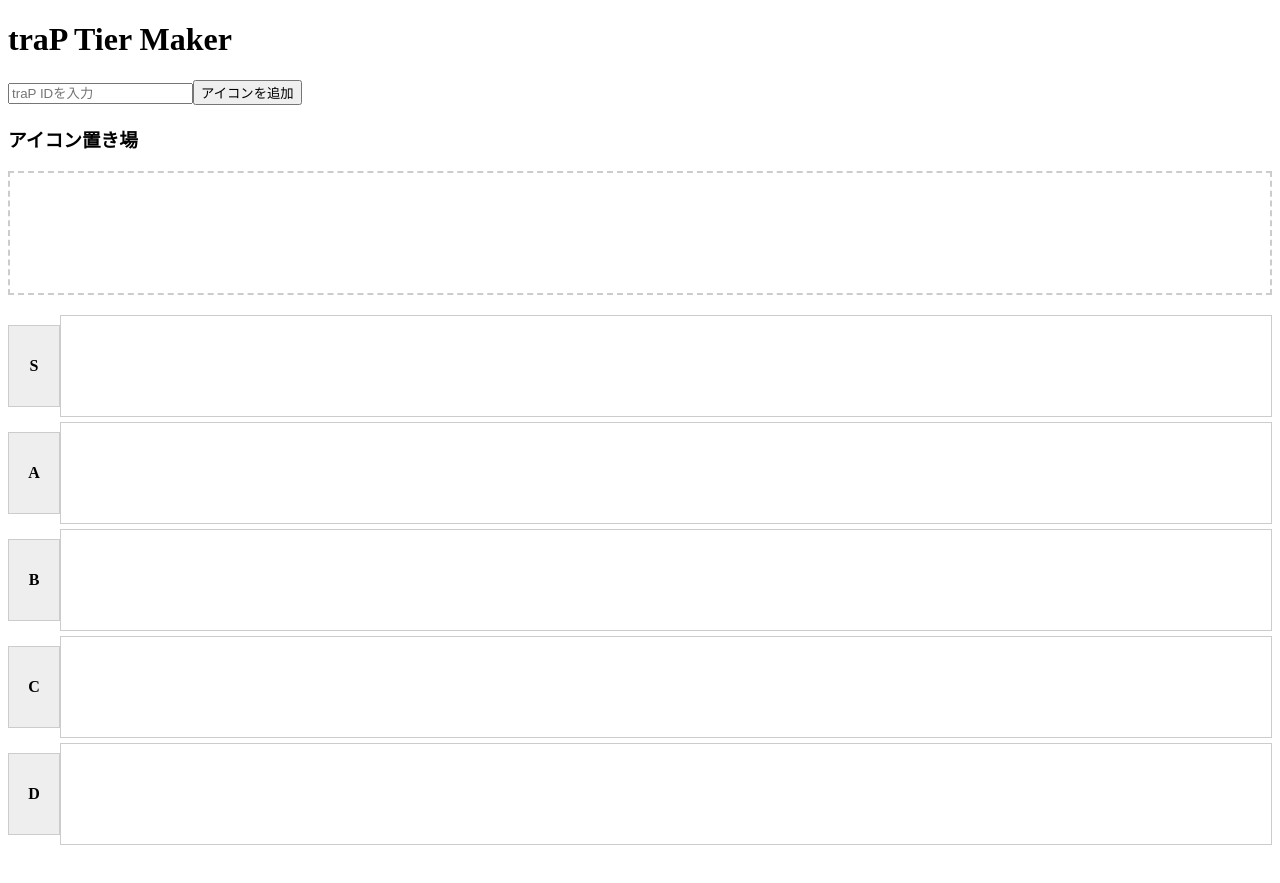
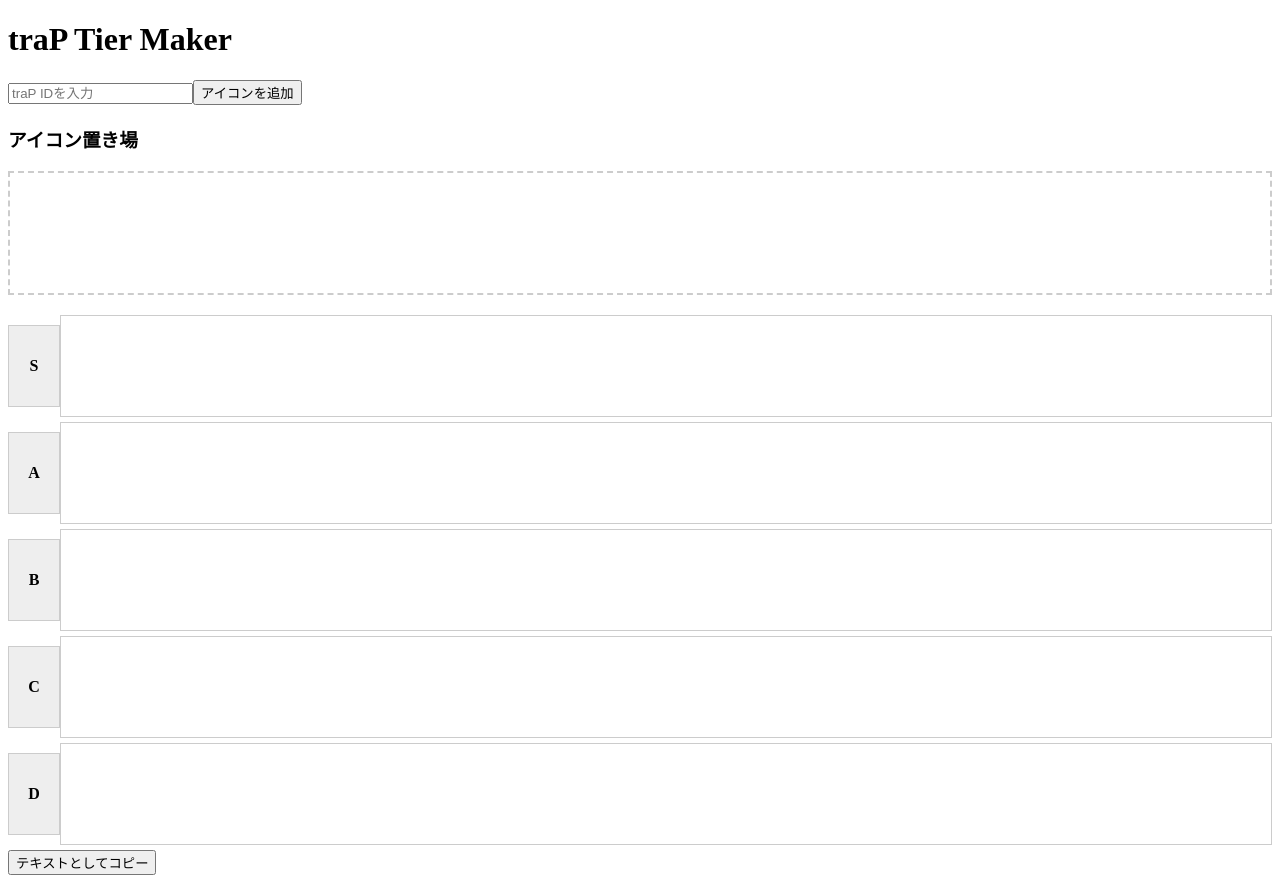
Before and after one commit to ACF37/traP-tier-maker, a Vue app: page / in a window 1280 px wide. Before the commit the page ends 853 px from the top, so only its background shows below. Built offline with nearby package versions, Linux system fonts and the light colour scheme.

Commit message:
feat(share): テキスト共有機能の実装 Fixes #7

```diff
--- a/src/App.vue
+++ b/src/App.vue
@@ -1,16 +1,18 @@
 <script setup lang="ts">
+import UserInputForm from './components/UserInputForm.vue'
 import IconBank from './components/IconBank.vue'
 import TierList from './components/TierList.vue'
-import UserInputForm from './components/UserInputForm.vue'
+import ShareButton from './components/ShareButton.vue';
 </script>
 
 <template>
+  <header>
+    <h1>traP Tier Maker</h1>
+  </header>
   <main>
-    <h1>traP Tier Maker</h1>
     <UserInputForm />
     <IconBank />
     <TierList />
+    <ShareButton />
   </main>
 </template>
-
-<style scoped></style>
--- /dev/null
+++ b/src/components/ShareButton.vue
@@ -0,0 +1,21 @@
+<script setup lang="ts">
+import { useIconStore } from '@/stores/iconStore'
+
+const store = useIconStore()
+
+async function copyTierAsText() {
+  try {
+    await navigator.clipboard.writeText(store.asMarkdown)
+    alert('クリップボードにコピーしました！')
+  } catch (error) {
+    console.error('コピーに失敗しました', error)
+    alert('コピーに失敗しました')
+  }
+}
+</script>
+
+<template>
+  <div class="share-button-container">
+    <button @click="copyTierAsText">テキストとしてコピー</button>
+  </div>
+</template>
--- a/src/stores/iconStore.ts
+++ b/src/stores/iconStore.ts
@@ -1,4 +1,4 @@
-import { ref } from 'vue'
+import { computed, ref } from 'vue'
 import { defineStore } from 'pinia'
 
 export const useIconStore = defineStore('icon', () => {
@@ -29,5 +29,17 @@
     }
   }
 
-  return { tierData, addUser }
+  const asMarkdown = computed(() => {
+    let text = '## Tier表\n\n|Tier|Member|\n|-|-|\n'
+
+    const tiersToCopy = ['S', 'A', 'B', 'C', 'D'] as const
+    for (const tier of tiersToCopy) {
+      const users = tierData.value[tier]
+      const userIcons = users.map((u) => `:@${u}:`).join(' ')
+      text += `|${tier}| ${userIcons} |\n`
+    }
+    return text
+  })
+
+  return { tierData, addUser, asMarkdown }
 })
```
